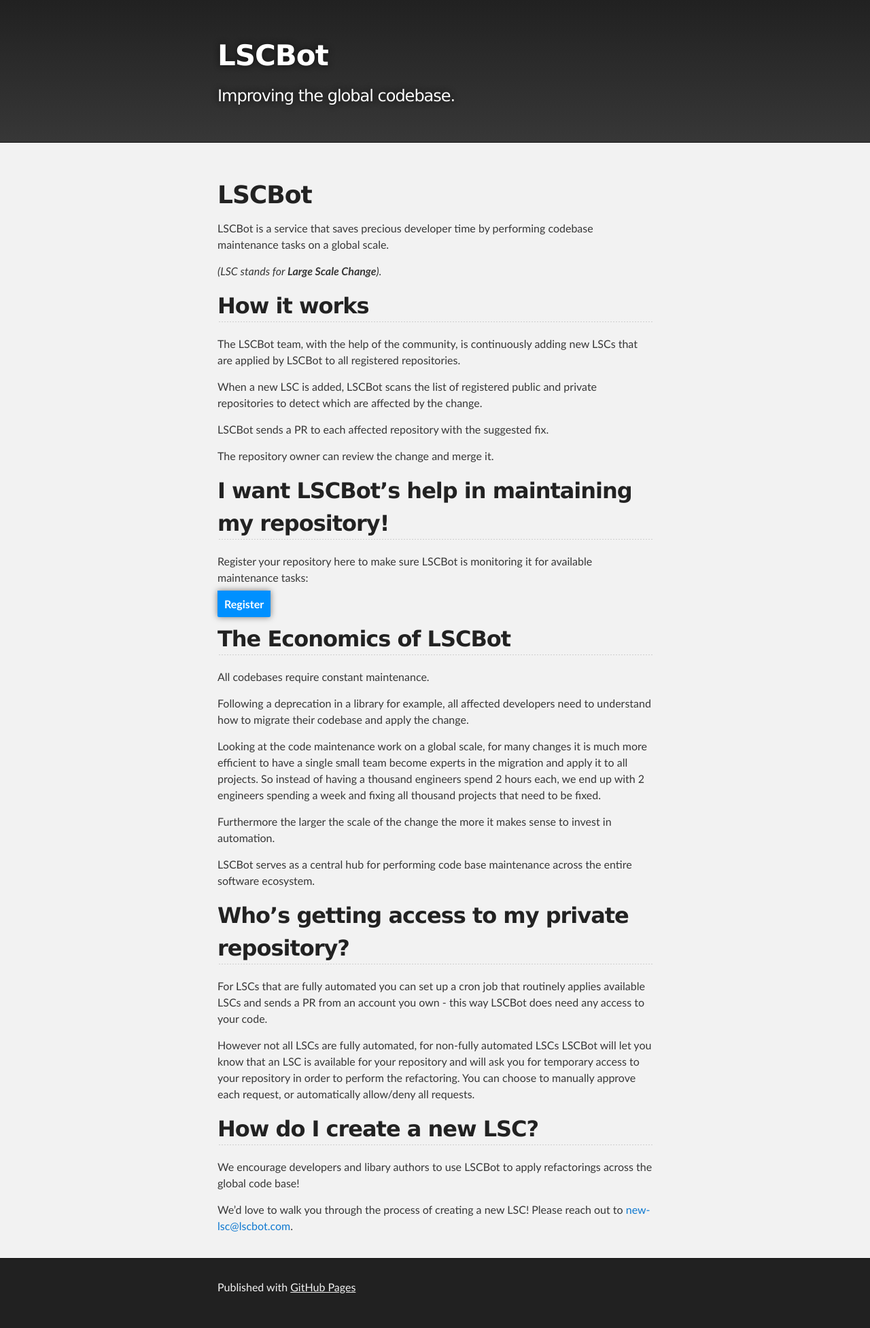
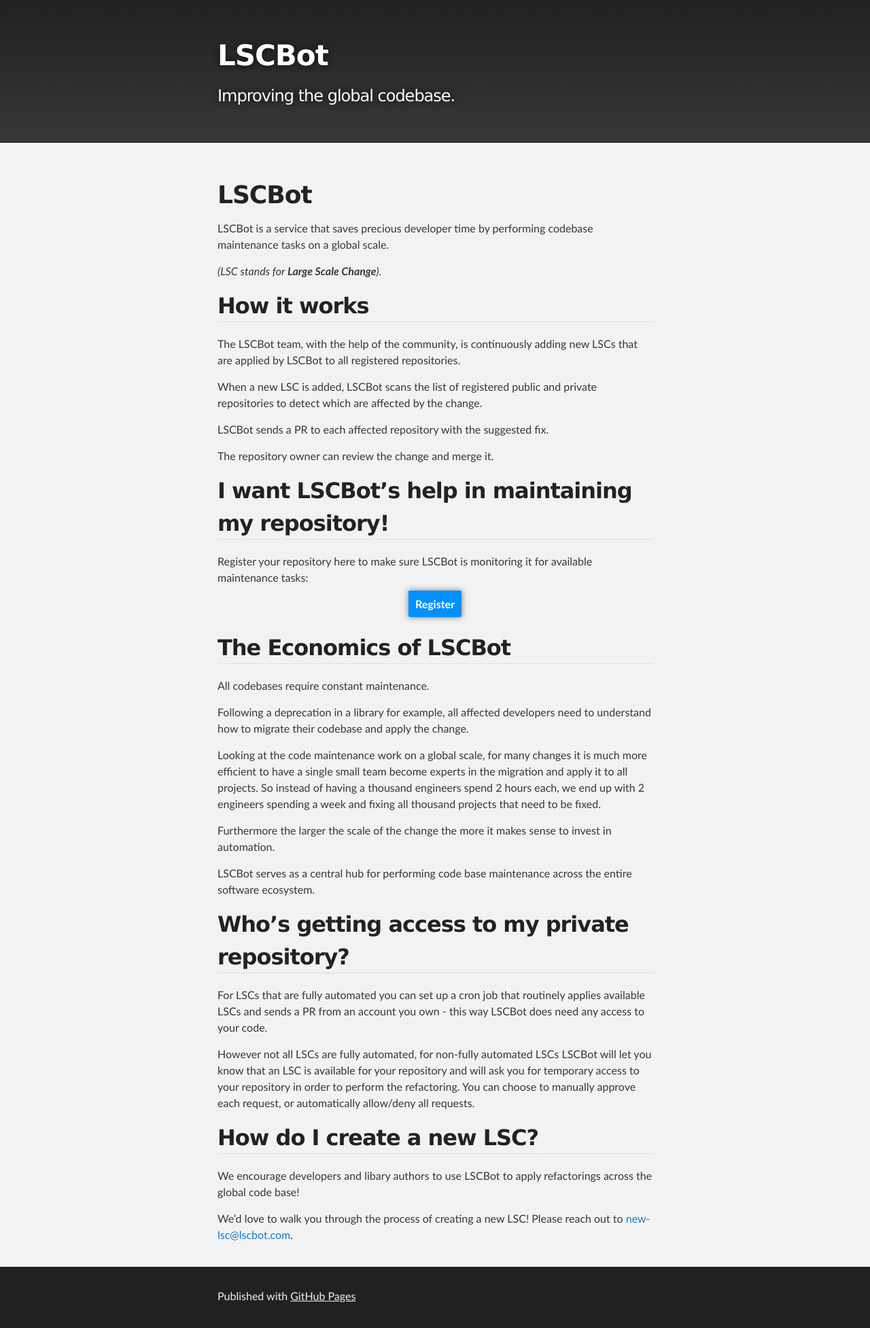
Before and after one commit to lsccontrol/lsccontrol.github.io, a Jekyll site: the page built from index.md, in a window 1280 px wide. Shown: the whole page at 68% size. Built offline with Jekyll 4.4.1, drawn with Linux system fonts in a browser that asks for light colours; our own code applies the rules of GitHub Pages for plain Markdown files.

Commit message:
center register button

```diff
--- a/index.md
+++ b/index.md
@@ -22,7 +22,9 @@ The repository owner can review the change and merge it.
 Register your repository here to make sure LSCBot is monitoring it for available maintenance tasks:
 
 
+<div style="text-align: center; margin-bottom: 28px;">
 <a id="register" href="/register">Register</a>
+</div>
 
 
 ## The Economics of LSCBot
```
